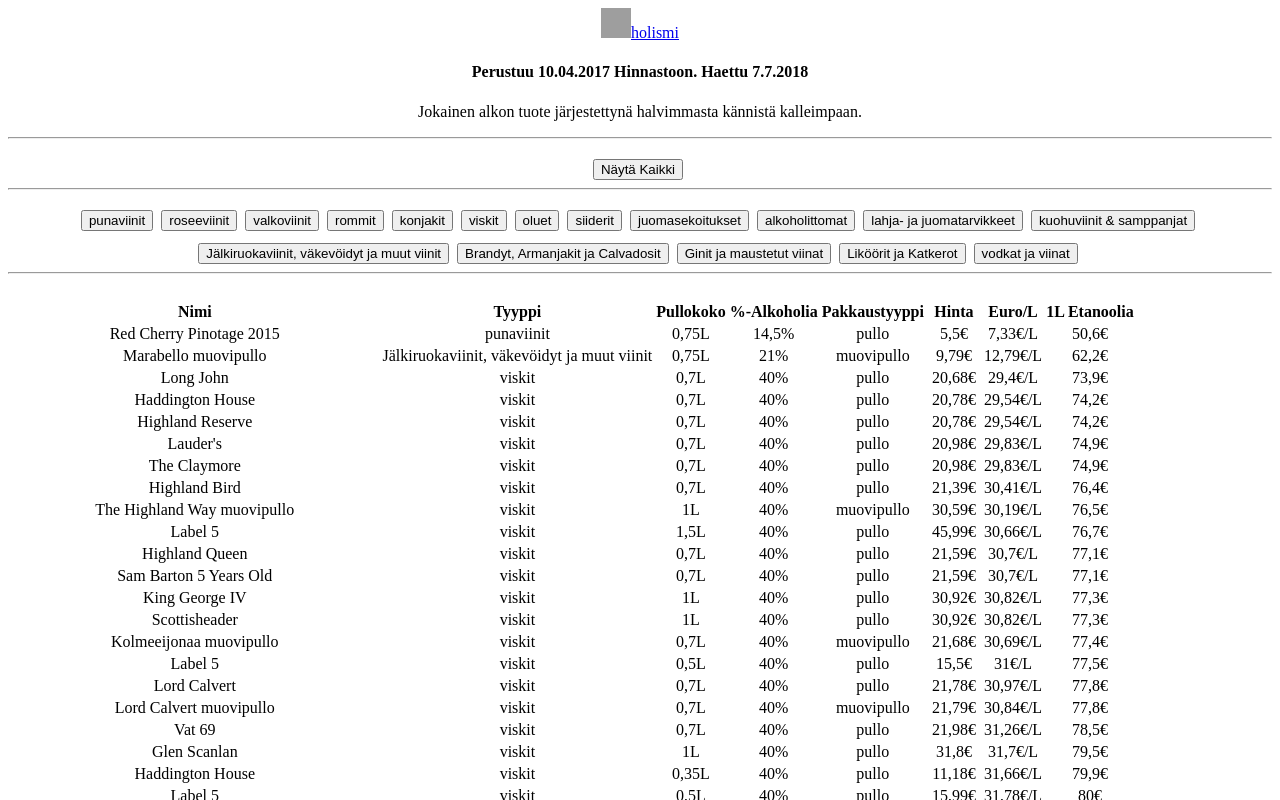
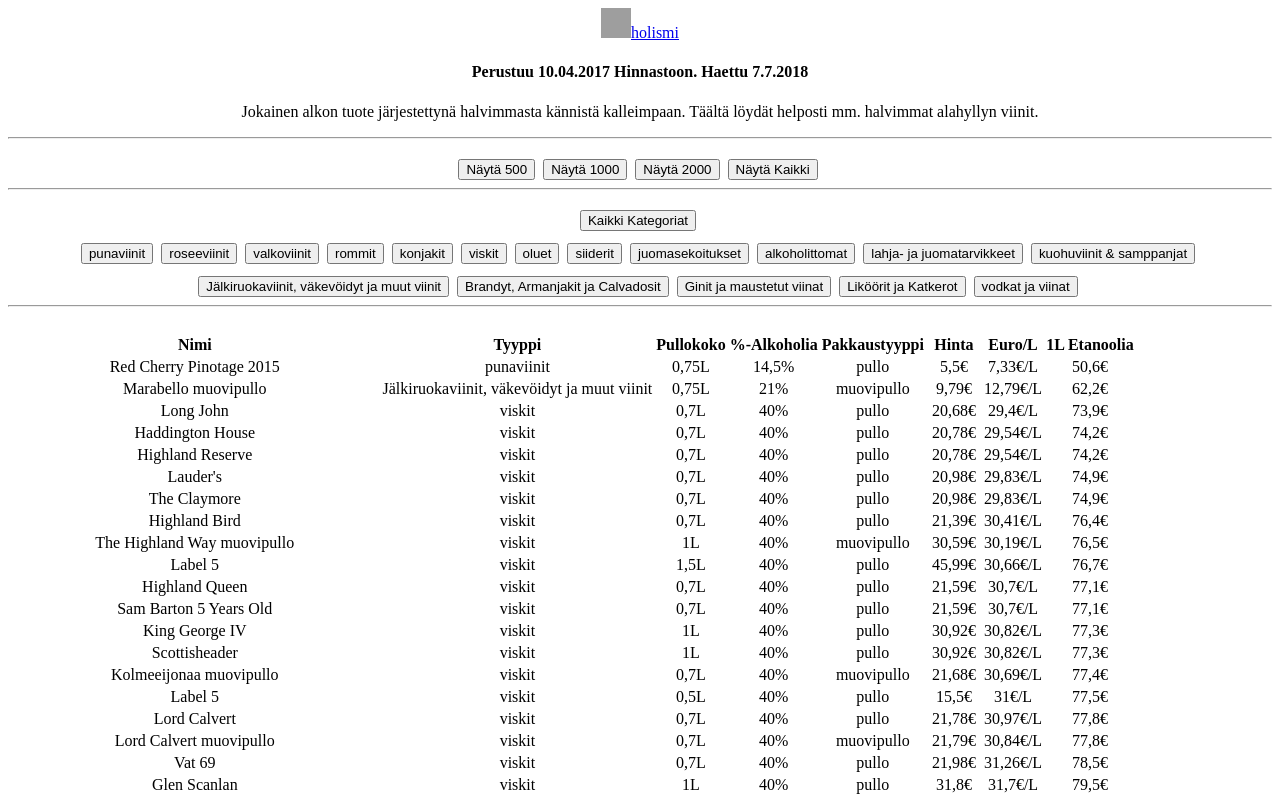
Before and after one commit to olahepelto/alko-app, an Angular app: page / in a window 1280 px wide. Shown: the top 800 px of the page. Built offline with nearby package versions, Linux system fonts and the light colour scheme; grey boxes are pictures that could not be loaded.

Commit message:
Added amount filtering.

```diff
--- a/src/app/alkolist/alkolist.component.html
+++ b/src/app/alkolist/alkolist.component.html
@@ -2,12 +2,16 @@
 
 <div class="alert alert-success" role="alert">
   <h4 class="alert-heading">Perustuu 10.04.2017 Hinnastoon. Haettu 7.7.2018</h4>
-  <p>Jokainen alkon tuote järjestettynä halvimmasta kännistä kalleimpaan.</p>
+  <p>Jokainen alkon tuote järjestettynä halvimmasta kännistä kalleimpaan. Täältä löydät helposti mm. halvimmat alahyllyn viinit. </p>
 </div>
 
 <hr>
-<button style="margin-top: 12px;" type="button" class="btn btn-primary" (click)="resetCategories()">Näytä Kaikki</button>&nbsp;<br>
+<button style="margin-top: 12px;" type="button" class="btn " [ngClass]="{ 'btn-primary': productRowLimit === 500, 'btn-outline-primary': productRowLimit !== 500 }" (click)="productRowLimit=500">Näytä 500</button>&nbsp;
+<button style="margin-top: 12px;" type="button" class="btn " [ngClass]="{ 'btn-primary': productRowLimit === 1000, 'btn-outline-primary': productRowLimit !== 1000 }" (click)="productRowLimit=1000">Näytä 1000</button>&nbsp;
+<button style="margin-top: 12px;" type="button" class="btn " [ngClass]="{ 'btn-primary': productRowLimit === 2000, 'btn-outline-primary': productRowLimit !== 2000 }" (click)="productRowLimit=2000">Näytä 2000</button>&nbsp;
+<button style="margin-top: 12px;" type="button" class="btn " [ngClass]="{ 'btn-primary': productRowLimit === 50000, 'btn-outline-primary': productRowLimit !== 50000 }" (click)="productRowLimit=50000">Näytä Kaikki</button>&nbsp;
 <hr>
+<button style="margin-top: 12px;" type="button" class="btn btn-primary" (click)="resetCategories()">Kaikki Kategoriat</button>&nbsp;<br>
 <ng-container *ngFor="let categoryString of categories">
   <button style="margin-top: 12px;" type="button" class="btn btn-primary" [ngClass]="{ 'btn-primary': this.enabledCategories.indexOf(categoryString) !== -1, 'btn-outline-primary': this.enabledCategories.indexOf(categoryString) === -1 }" (click)="categoryButtonClicked(categoryString)">{{categoryString}}</button>&nbsp;
 </ng-container>
```
